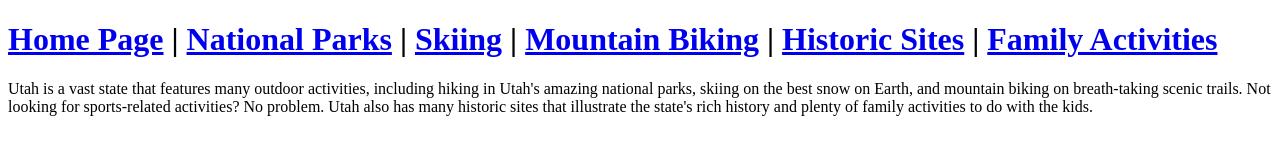
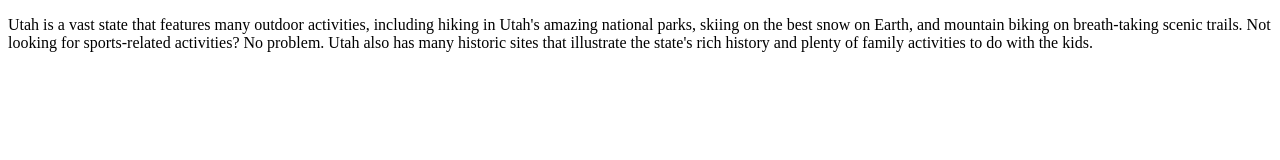
Before and after one commit to CosmicIris/Utah-Website, a plain HTML site: page Home Page/index.html in a window 1280 px wide. Drawn offline with Linux system fonts and the light colour scheme.

Commit message:
Update index.html

```diff
--- a/Home Page/index.html
+++ b/Home Page/index.html
@@ -4,9 +4,6 @@
 <title> Utah Website </title>
 </head>
 <body>
-  <div class="nav">
-  <h1> <a href="index.html">Home Page</a> | <a href="../National Parks/index.html">National Parks</a> | <a href="../Skiing/index.html">Skiing</a> | <a href="../Mountain Biking/index.html">Mountain Biking</a> | <a href="../Historic Sites/index.html">Historic Sites</a> | <a href="../Family Activties/index.html">Family Activities<a/> </h1>
-    </div>
     <p> Utah is a vast state that features many outdoor activities, including hiking in Utah's amazing national parks, skiing on the best snow on Earth,
 and mountain biking on breath-taking scenic trails. Not looking for sports-related activities? No problem. Utah also has many historic sites that illustrate
   the state's rich history and plenty of family activities to do with the kids. </p>
```
